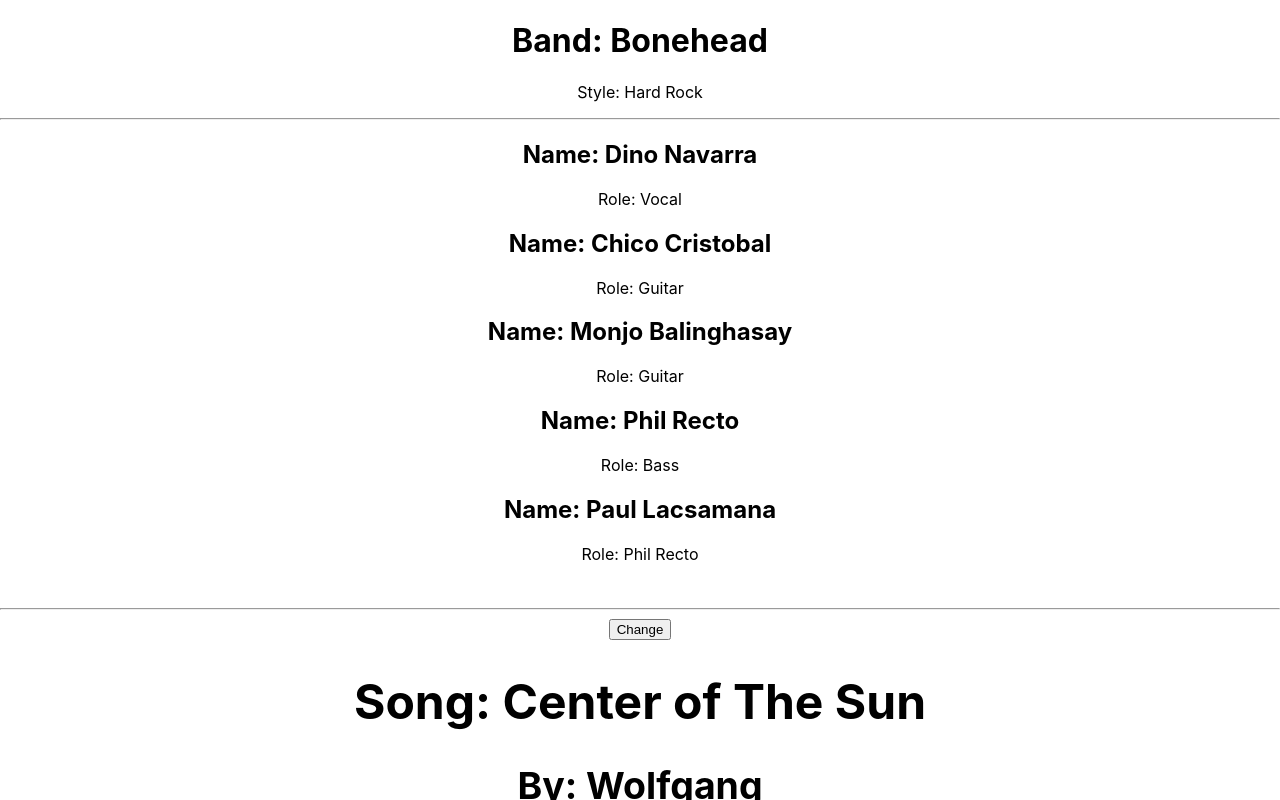
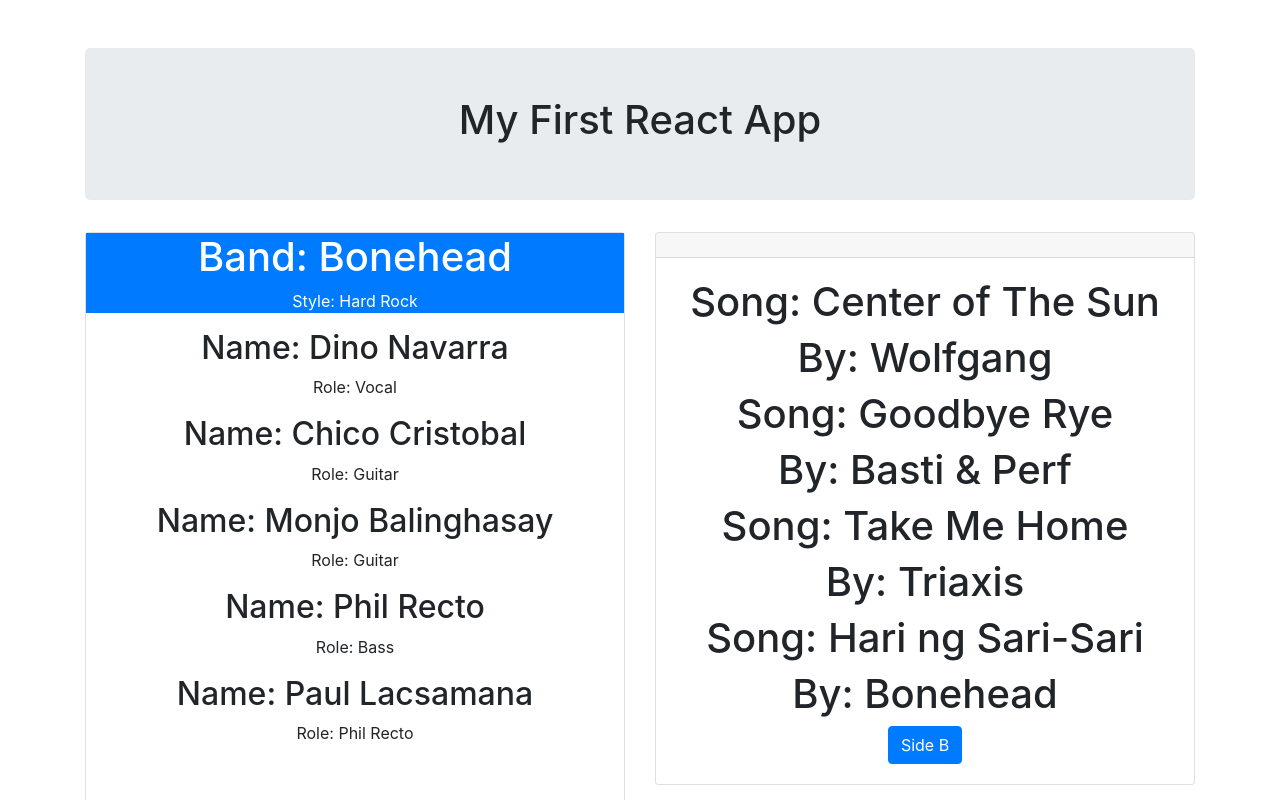
Before and after one commit to precto1285/changethebandReacto, a React (Create React App) app in the folder change-band/: page / in a window 1280 px wide. Shown: the top 800 px of the page. Built offline with nearby package versions, Linux system fonts and the light colour scheme.

Commit message:
added bootstrap

```diff
--- a/change-band/src/App.js
+++ b/change-band/src/App.js
@@ -7,8 +7,26 @@ class App extends Component {
   render() {
     return (
       <div className="App">
-        <BandOne />
-        <BandTwo />
+        <div className="container my-5">
+          <div className="jumbotron py-5">
+            <h1>My First React App</h1>
+          </div>
+          <div className="row">
+            <div className="col-md-6">
+              <div className="card">
+                <BandOne />
+              </div>
+            </div>
+            <div className="col-md-6">
+              <div className="card">
+                <div className="card-header"></div>
+                <div className="card-body"><BandTwo />
+                </div>
+              </div>
+            </div>
+
+          </div>
+        </div>
       </div>
     );
   }
--- a/change-band/src/BandOne.js
+++ b/change-band/src/BandOne.js
@@ -31,11 +31,12 @@ const BandOne = props => {
 
   return (
     <div>
-      <BandOneSub
-        band={bandState.band}
-        style={bandState.style}
-      />
-      <hr />
+      <div className="bg-primary text-white">
+        <BandOneSub
+          band={bandState.band}
+          style={bandState.style}
+        />
+      </div>
       <BandMember
         bandmember={bandState.bandmember[0]}
         role={bandState.role[0]}
@@ -58,7 +59,7 @@ const BandOne = props => {
       />
       <br />
       <hr />
-      <button onClick={clickHandler}>Change</button>
+      <button className="btn btn-danger mb-3" onClick={clickHandler}>Change</button>
     </div>
   )
 }
--- a/change-band/src/BandTwo.js
+++ b/change-band/src/BandTwo.js
@@ -29,7 +29,7 @@ const BandTwo = props => {
       <h2><SongList song={songState.song[3]} /></h2>
       <h3><BandOrigin bandorigin={songState.bandorigin[3]} /></h3>
       <b />
-      <button onClick={changeSetHandler}>Side B</button>
+      <button className="btn btn-primary" onClick={changeSetHandler}>Side B</button>
     </div>
   )
 }
--- a/change-band/src/index.js
+++ b/change-band/src/index.js
@@ -3,6 +3,7 @@ import ReactDOM from 'react-dom';
 import './index.css';
 import App from './App';
 import * as serviceWorker from './serviceWorker';
+import 'bootstrap/dist/css/bootstrap.css';
 
 ReactDOM.render(<App />, document.getElementById('root'));
 
```
Also changed, not shown: 1 other file (tests, documents, lock files or other folders).
